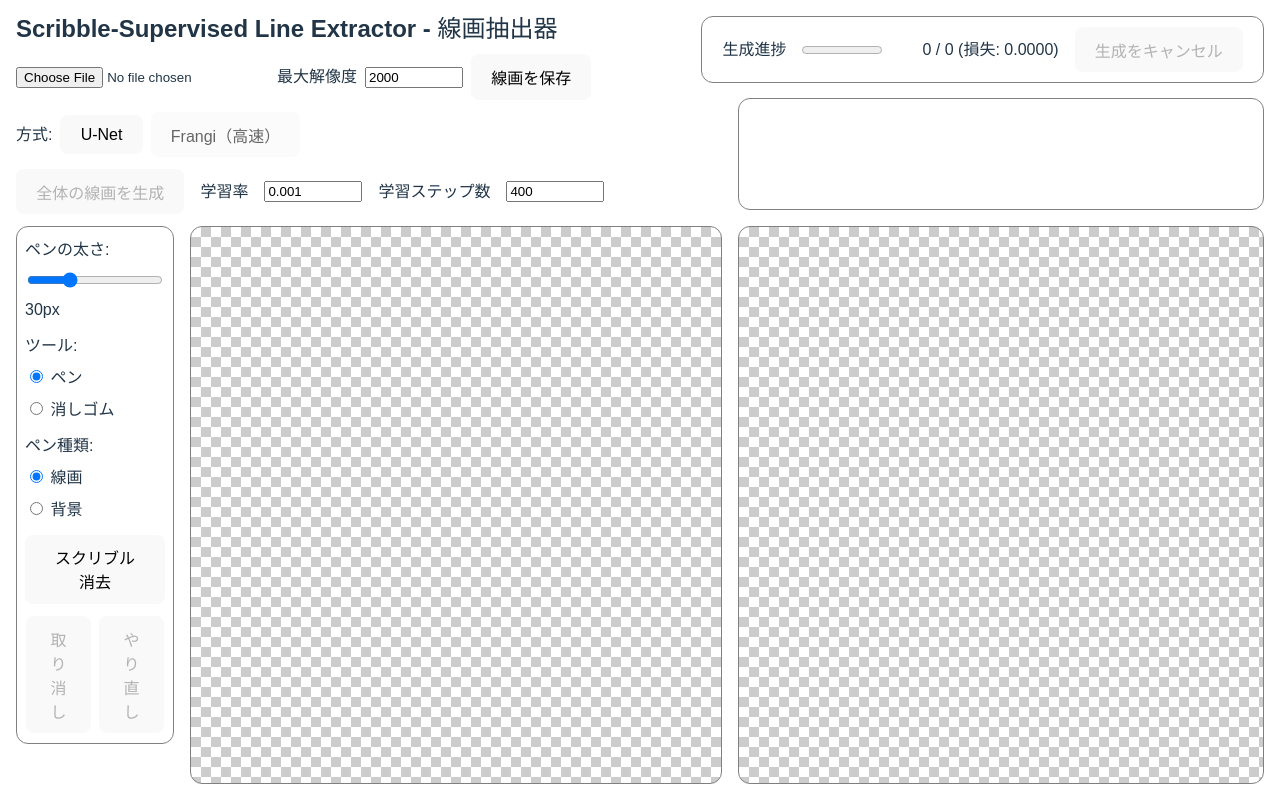
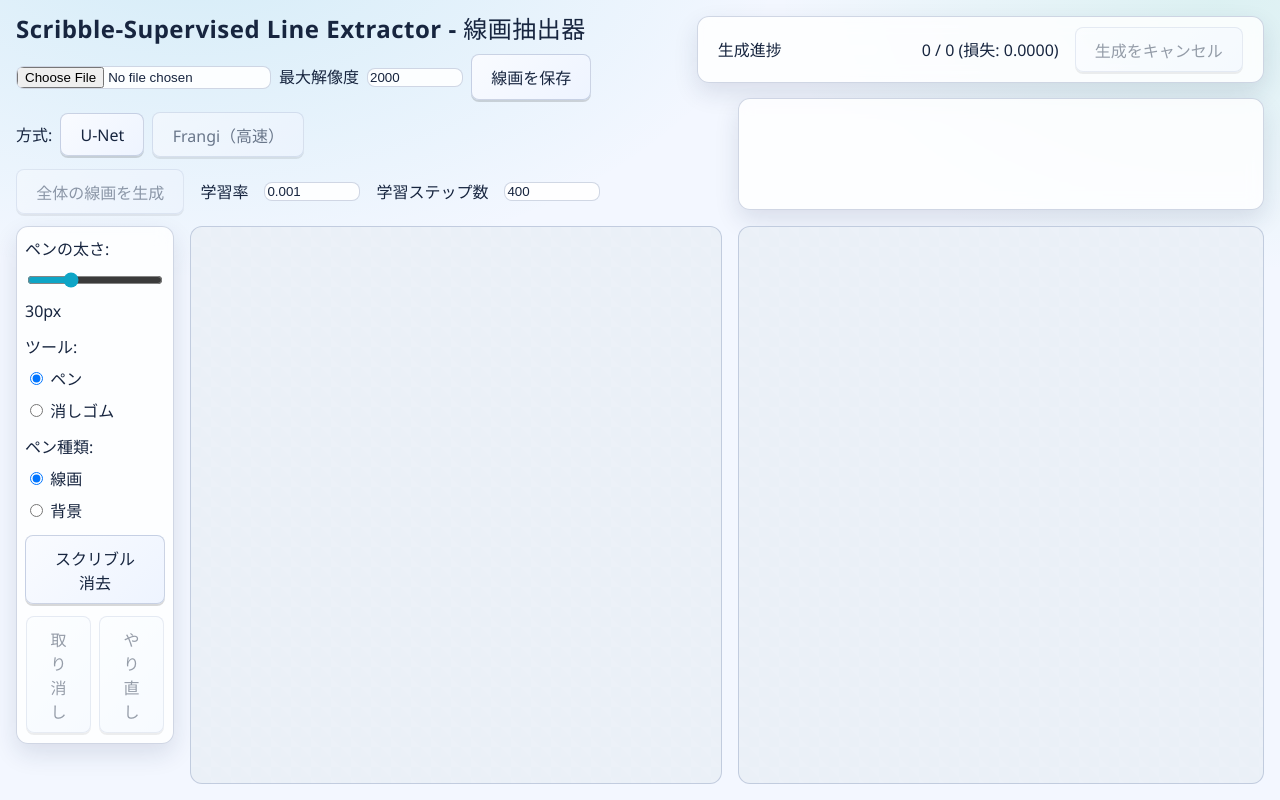
Before and after one commit to fkouki2015/Scribble-Supervised-Line-Extractor, a React (Vite) app in the folder src/renderer/: page / in a window 1280 px wide. Built offline with nearby package versions, Linux system fonts and the light colour scheme.

Commit message:
css改善

```diff
--- a/src/renderer/src/App.jsx
+++ b/src/renderer/src/App.jsx
@@ -425,7 +425,7 @@ export default function App() {
   useEffect(() => {
     const handleKeyDown = (e) => {
       // ユーザーが Input や Textarea にフォーカスしている場合はネイティブの Undo に任せる
-      if (e.target.tagName === 'INPUT' || e.target.tagName === 'TEXTAREA') return
+      // if (e.target.tagName === 'INPUT' || e.target.tagName === 'TEXTAREA') return
 
       if ((e.ctrlKey || e.metaKey) && e.code === 'KeyY') {
         e.preventDefault()
@@ -540,28 +540,28 @@ export default function App() {
   // UI描画
   return (
     <div
+      className="app-shell"
       style={{
         padding: 16,
-        fontFamily: 'sans-serif',
         height: '100%',
         overflowY: 'hidden',
         overflowX: 'hidden',
         boxSizing: 'border-box'
       }}
     >
-      <h2 style={{ marginTop: -5, marginBottom: -5 }}>
+      <h2 className="app-title" style={{ marginTop: -5, marginBottom: -5 }}>
         Scribble-Supervised Line Extractor - 線画抽出器
       </h2>
 
       {/* 生成進捗*/}
       {method === 'unet' && (
         <div
+          className="panel progress-panel"
           style={{
             position: 'fixed',
             top: 16,
             right: 16,
             padding: '10px 20px',
-            border: '1px solid gray',
             borderRadius: '12px',
             display: 'flex',
             alignItems: 'center',
@@ -591,6 +591,7 @@ export default function App() {
         </div>
       )}
       <div
+        className="panel history-panel"
         ref={historyScrollRef}
         onWheel={(e) => {
           e.preventDefault()
@@ -600,7 +601,6 @@ export default function App() {
           display: 'flex',
           gap: 8,
           flexWrap: 'nowrap',
-          border: '1px solid gray',
           position: 'fixed',
           top: 98,
           right: 16,
@@ -621,7 +621,7 @@ export default function App() {
               width: 92,
               height: 92,
               objectFit: 'cover',
-              border: url === probUrl ? '2px solid #1e88e5' : '1px solid gray',
+              border: url === probUrl ? '2px solid var(--accent)' : '1px solid var(--border)',
               boxSizing: 'border-box',
               opacity: url === probUrl ? 1 : 0.8,
               flexShrink: 0
@@ -769,6 +769,7 @@ export default function App() {
       <div style={{ display: 'flex', gap: 16 }}>
         {/* 描画ツール */}
         <div
+          className="panel toolbox-panel"
           style={{
             display: 'grid',
             alignItems: 'center',
@@ -776,7 +777,6 @@ export default function App() {
             width: '140px',
             height: '500px',
             padding: 8,
-            border: '1px solid gray',
             borderRadius: 12,
             opacity: method === 'frangi' ? 0 : 1,
             pointerEvents: method === 'frangi' ? 'none' : 'auto'
@@ -872,7 +872,7 @@ export default function App() {
             display: 'inline-block',
             width: (windowSize.width - 156 - 64) / 2,
             height: windowSize.height - 244,
-            border: '1px solid gray',
+            border: '1px solid var(--border)',
             borderRadius: 12,
             overflow: 'hidden',
             cursor: method === 'frangi' || !imgUrl ? 'auto' : 'none'
@@ -1021,7 +1021,7 @@ export default function App() {
                 width: cursorPos.size,
                 height: cursorPos.size,
                 borderRadius: '50%',
-                border: '1px solid black',
+                border: '1px solid var(--text)',
                 backgroundColor: penType === 'erase' ? 'rgba(0,0,0,0.2)' : scribbleColor,
                 opacity: 0.3,
                 transform: 'translate(-50%, -50%)',
@@ -1039,7 +1039,7 @@ export default function App() {
             position: 'relative',
             display: 'inline-block',
             flex: 1,
-            border: '1px solid gray',
+            border: '1px solid var(--border)',
             borderRadius: 12,
             overflow: 'hidden'
           }}
@@ -1133,7 +1133,7 @@ export default function App() {
               objectFit: 'contain',
               transform: `translate(${canvasTransform.offset.x}px, ${canvasTransform.offset.y}px) scale(${canvasTransform.scale})`,
               transformOrigin: '0 0',
-              backgroundColor: 'white'
+              backgroundColor: 'var(--canvas-bg)'
             }}
           />
         </div>
--- a/src/renderer/src/index.css
+++ b/src/renderer/src/index.css
@@ -1,28 +1,37 @@
 :root {
-  font-family: system-ui, Avenir, Helvetica, Arial, sans-serif;
+  font-family: "IBM Plex Sans", "Noto Sans JP", "Avenir Next", "Segoe UI", sans-serif;
   line-height: 1.5;
   font-weight: 400;
-
   color-scheme: light dark;
-  color: rgba(255, 255, 255, 0.87);
-  background-color: #242424;
 
   font-synthesis: none;
   text-rendering: optimizeLegibility;
   -webkit-font-smoothing: antialiased;
   -moz-osx-font-smoothing: grayscale;
 
-  /* 背景 */
-  --viewer-panel-bg: var(--background-color);
+  --bg: #0f172a;
+  --bg-elev: #131d32;
+  --panel: rgba(20, 31, 52, 0.78);
+  --text: #e9eefb;
+  --muted: #a8b6d3;
+  --border: rgba(166, 187, 230, 0.28);
+  --accent: #4cc9f0;
+  --accent-strong: #2fb2dc;
+  --canvas-bg: #ffffff;
+  --viewer-panel-bg: #182033;
+  --button-bg: linear-gradient(135deg, #2a3c5f, #223251);
+  --button-bg-hover: linear-gradient(135deg, #32486f, #2a3d61);
+  --input-bg: rgba(255, 255, 255, 0.08);
+  --shadow: 0 10px 28px rgba(4, 10, 20, 0.35);
 }
 
 a {
   font-weight: 500;
-  color: #646cff;
+  color: var(--accent);
   text-decoration: inherit;
 }
 a:hover {
-  color: #535bf2;
+  color: var(--accent-strong);
 }
 
 body {
@@ -30,6 +39,11 @@ body {
   min-width: 320px;
   min-height: 100vh;
   overflow: hidden;
+  color: var(--text);
+  background:
+    radial-gradient(1000px 600px at 15% -10%, rgba(76, 201, 240, 0.16), transparent 60%),
+    radial-gradient(800px 500px at 95% 0%, rgba(94, 234, 212, 0.12), transparent 55%),
+    var(--bg);
 }
 
 html,
@@ -43,43 +57,128 @@ h1 {
   line-height: 1.1;
 }
 
+.app-shell {
+  color: var(--text);
+}
+
+.app-title {
+  letter-spacing: 0.02em;
+  font-weight: 700;
+}
+
 button {
   border-radius: 8px;
-  border: 1px solid transparent;
+  border: 1px solid var(--border);
   padding: 0.6em 1.2em;
   font-size: 1em;
   font-weight: 500;
   font-family: inherit;
-  background-color: #1a1a1a;
+  color: var(--text);
+  background: var(--button-bg);
   cursor: pointer;
-  transition: border-color 0.25s;
+  box-shadow: 0 2px 0 rgba(0, 0, 0, 0.15), inset 0 1px 0 rgba(255, 255, 255, 0.08);
+  transition: border-color 0.2s, transform 0.15s, filter 0.2s, background 0.2s;
 }
 button:hover {
-  border-color: #646cff;
+  border-color: color-mix(in srgb, var(--accent) 55%, var(--border));
+  background: var(--button-bg-hover);
+  transform: translateY(-1px);
 }
 button:focus,
 button:focus-visible {
-  outline: 4px auto -webkit-focus-ring-color;
+  outline: 2px solid color-mix(in srgb, var(--accent) 70%, transparent);
+  outline-offset: 1px;
+}
+button:disabled {
+  opacity: 0.45;
+  cursor: not-allowed;
+  transform: none;
+}
+
+input,
+select {
+  color: var(--text);
+  background: var(--input-bg);
+  border: 1px solid var(--border);
+  border-radius: 8px;
+}
+
+input[type="file"] {
+  max-width: 260px;
+}
+
+input[type="range"] {
+  accent-color: var(--accent);
+}
+
+progress {
+  appearance: none;
+  height: 10px;
+}
+
+progress::-webkit-progress-bar {
+  background: rgba(255, 255, 255, 0.12);
+  border-radius: 999px;
+}
+
+progress::-webkit-progress-value {
+  background: linear-gradient(90deg, var(--accent), var(--accent-strong));
+  border-radius: 999px;
+}
+
+progress::-moz-progress-bar {
+  background: linear-gradient(90deg, var(--accent), var(--accent-strong));
+  border-radius: 999px;
+}
+
+.panel {
+  border: 1px solid var(--border);
+  background: var(--panel);
+  backdrop-filter: blur(8px);
+  box-shadow: var(--shadow);
+}
+
+.history-panel::-webkit-scrollbar {
+  height: 8px;
+}
+
+.history-panel::-webkit-scrollbar-thumb {
+  background: color-mix(in srgb, var(--accent) 45%, transparent);
+  border-radius: 999px;
 }
 
 .viewer-panel {
   margin: 0;
+  background-color: var(--viewer-panel-bg);
   background-position: 0px 0px, 10px 10px;
   background-size: 20px 20px;
-  background-image: -webkit-linear-gradient(45deg, #eee 25%, transparent 25%, transparent 75%, #ccc 75%, #ccc 100%),-webkit-linear-gradient(45deg, #ccc 25%, white 25%, white 75%, #ccc 75%, #eee 100%);
-  background-image: linear-gradient(45deg, #ccc 25%, transparent 25%, transparent 75%, #ccc 75%, #ccc 100%),linear-gradient(45deg, #ccc 25%, white 25%, white 75%, #ccc 75%, #ccc 100%);
+  background-image:
+    linear-gradient(45deg, rgba(255, 255, 255, 0.08) 25%, transparent 25%, transparent 75%, rgba(255, 255, 255, 0.08) 75%, rgba(255, 255, 255, 0.08) 100%),
+    linear-gradient(45deg, rgba(255, 255, 255, 0.03) 25%, transparent 25%, transparent 75%, rgba(255, 255, 255, 0.03) 75%, rgba(255, 255, 255, 0.03) 100%);
 }
 
 @media (prefers-color-scheme: light) {
   :root {
-    color: #213547;
-    background-color: #ffffff;
-    --viewer-panel-bg: rgb(237, 237, 237);
+    --bg: #f3f7ff;
+    --bg-elev: #ffffff;
+    --panel: rgba(255, 255, 255, 0.82);
+    --text: #17253f;
+    --muted: #5a6882;
+    --border: rgba(45, 75, 132, 0.22);
+    --accent: #0ea5c6;
+    --accent-strong: #0284a8;
+    --canvas-bg: #ffffff;
+    --viewer-panel-bg: #eaf0f7;
+    --button-bg: linear-gradient(135deg, #f9fbff, #eef4ff);
+    --button-bg-hover: linear-gradient(135deg, #ffffff, #e7f0ff);
+    --input-bg: rgba(255, 255, 255, 0.88);
+    --shadow: 0 10px 24px rgba(22, 40, 80, 0.12);
   }
-  a:hover {
-    color: #747bff;
-  }
-  button {
-    background-color: #f9f9f9;
+
+  body {
+    background:
+      radial-gradient(1000px 600px at 15% -10%, rgba(14, 165, 198, 0.14), transparent 60%),
+      radial-gradient(800px 500px at 95% 0%, rgba(16, 185, 129, 0.1), transparent 55%),
+      var(--bg);
   }
 }
```
